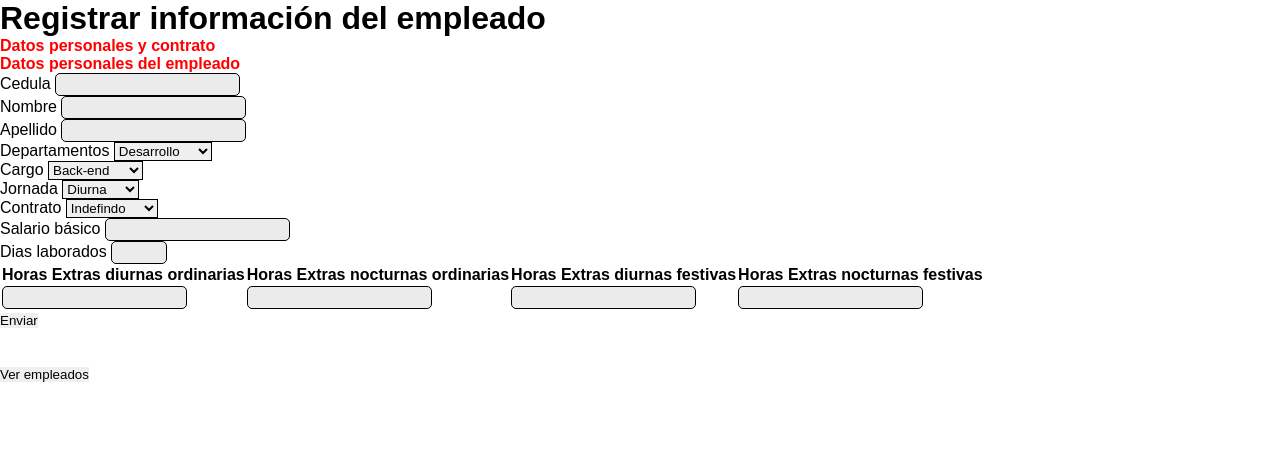
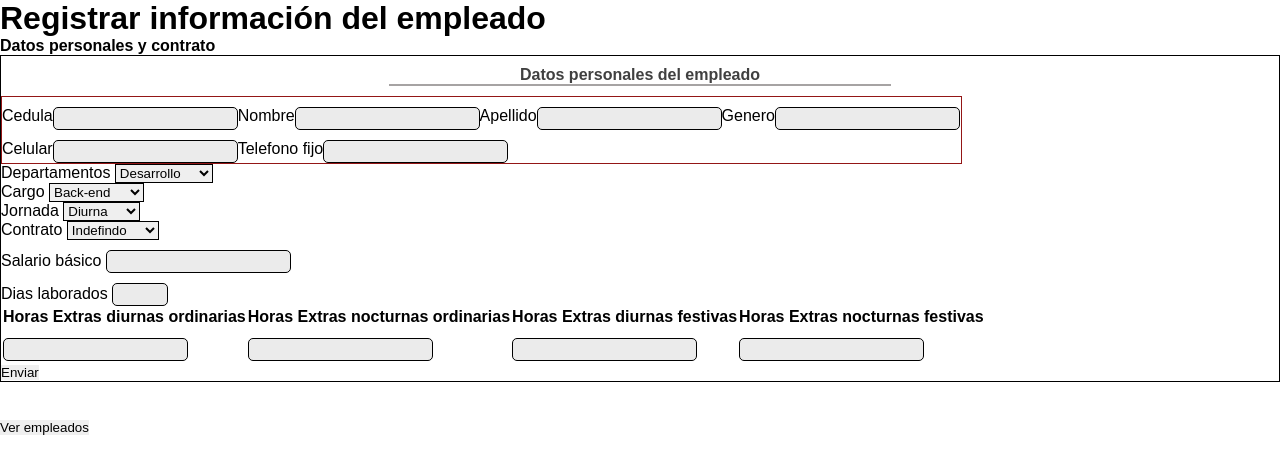
Before and after one commit to d4niel-olaya/CRUD-nomina, a PHP site: page / in a window 1280 px wide. Shown: the top 474 px of the page. Run offline with PHP 8.4, Linux system fonts and the light colour scheme.

Commit message:
Nuevos estilos

```diff
--- a/estilos/estilos.css
+++ b/estilos/estilos.css
@@ -19,7 +19,28 @@ select{
 body{
     font-family: sans-serif;
 }
+.sub-form{
+    color:#404040;
+    text-align: center;
+    margin-top: 10px;
+}
+hr{
+    border: 1px solid rgb(166, 163, 163);
+    width: 500px;
+    margin:0 auto;
+    margin-bottom: 10px;
+}
+form{
+    border:1px solid black;
+}
 
-h4{
-    color:red;
+.part_1{
+    display: flex;
+    flex-wrap: wrap;
+    border: 1px solid rgb(147, 22, 22);
+    width: 75%;
 }
+
+.part_1 label, input{
+    margin-top: 10px;
+}
--- a/index.php
+++ b/index.php
@@ -20,6 +20,8 @@
     <h4>Datos personales y contrato</h4>
         <form action="validar.php" method="POST">
             <h4 class="sub-form">Datos personales del empleado</h4>
+            <hr>
+            <div class="part_1">
                 <label for="">Cedula</label>
                 <input type="text" name="cedula" autocomplete="off" maxlength="10">
                 <br>
@@ -29,6 +31,15 @@
                 <label for="">Apellido</label>
                 <input type="text" name="apellido" autocomplete="off">
                 <br>
+                <label for="">Genero</label>
+                <input type="text">
+                <br>
+                <label for="">Celular</label>
+                <input type="text">
+                <br>
+                <label for="">Telefono fijo</label>
+                <input type="text">
+            </div>
             <label for="">Departamentos</label>
             <select name="departamentos" id="departamentos">
                 <optgroup label="Departamentos">
```
Lines whose indentation alone changed are shown as unchanged.
